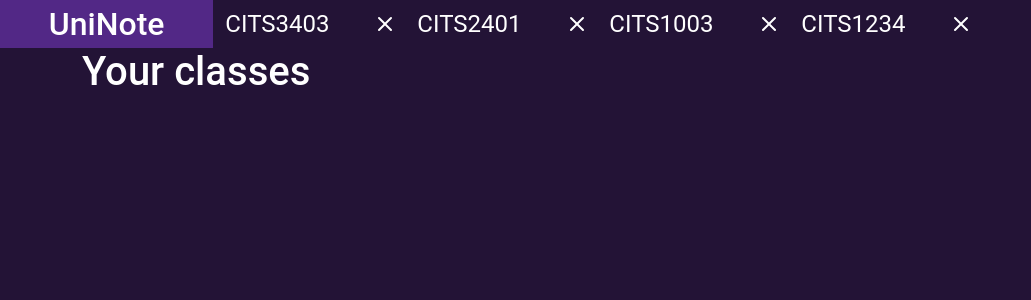
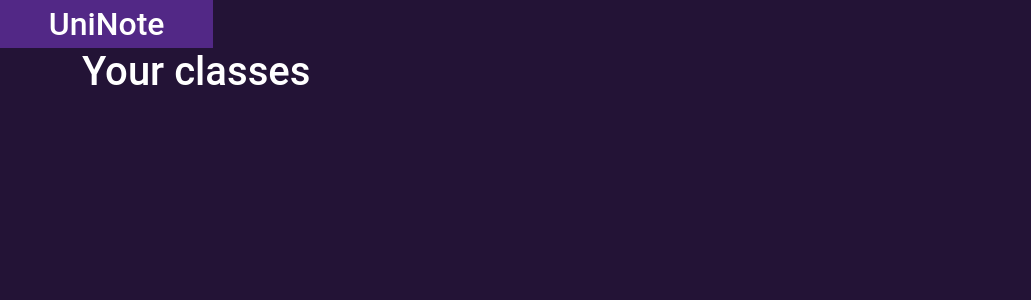
Before and after one commit to Agile-Web-Dev/UniNote, a Flask app: page / in a window 1280 px wide. Shown: the top 300 px of the page, without its empty margins (0-1031 px from the left). Run offline with Flask 3, Linux system fonts and the light colour scheme; the visitor is signed in with stand-in values (Sample User, id 1); data comes from the database, SQL or seed files in the repository; data that the repository does not hold is empty; parts of the project's set-up code (start-up, migrations or seed data) failed here and were passed over; some libraries are stand-ins or nearby versions.

Commit message:
front end header to be dynamic

```diff
--- a/app/main/routes/dashboard.py
+++ b/app/main/routes/dashboard.py
@@ -1,7 +1,7 @@
 from flask import render_template
 from flask_login import login_required
 
-from app.models import User, load_user
+from app.models import load_user
 
 from . import bp
 
--- a/app/templates/components/sections/topbar.html
+++ b/app/templates/components/sections/topbar.html
@@ -3,21 +3,11 @@
     <h1 class="unselectable">UniNote</h1>
   </div>
   <ul class="d-flex col-10 h-100 m-0 p-0 sortable-list">
+  {% for header in topbar_items %}
     <li class="header-tab item">
-      <a class="header-tab-link unselectable" href="{{ url_for('api.ping') }}">CITS3403</a>
+      <a class="header-tab-link unselectable" href="{{ url_for('api.ping')}}">{{ header.class_id }}</a>
       <img width="32" height="32" alt="{{ nav_item }}" src={{ url_for('static', filename='assets/x.svg') }} class="header-tab-close unselectable" />
     </li>
-    <li class="header-tab item">
-      <a class="header-tab-link unselectable" href="{{ url_for('api.ping') }}">CITS2401</a>
-      <img width="32" height="32" alt="{{ nav_item }}" src={{ url_for('static', filename='assets/x.svg') }} class="header-tab-close unselectable" />
-    </li>
-    <li class="header-tab item">
-      <a class="header-tab-link unselectable" href="{{ url_for('api.ping') }}">CITS1003</a>
-      <img width="32" height="32" alt="{{ nav_item }}" src={{ url_for('static', filename='assets/x.svg') }} class="header-tab-close unselectable" />
-    </li>
-    <li class="header-tab item">
-      <a class="header-tab-link unselectable" href="{{ url_for('api.ping') }}">CITS1234</a>
-      <img width="32" height="32" alt="{{ nav_item }}" src={{ url_for('static', filename='assets/x.svg') }} class="header-tab-close unselectable" />
-    </li>
+  {% endfor %}
   </ul>
 </header>
```
Also changed, not shown: app/main/routes/chatroom.py (+4 -3 lines).
